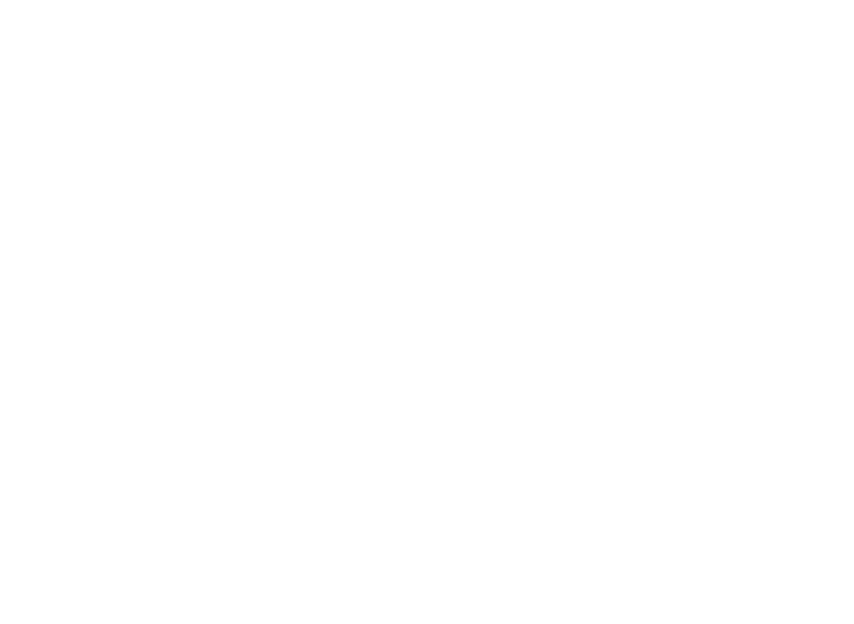
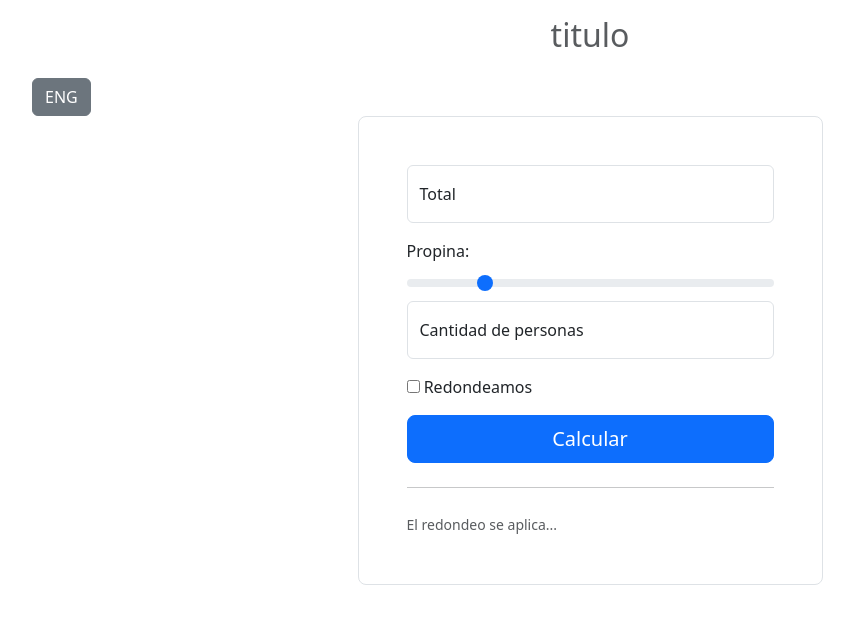
Before and after one commit to leonardo-santucho/coder-java-my-jstools, a plain HTML site: page index.html in a window 1280 px wide. Shown: the whole page, without its empty margins (50-904 px from the left). Drawn offline with nearby package versions, Linux system fonts and the light colour scheme.

Commit message:
add bootstrap

```diff
--- a/index.html
+++ b/index.html
@@ -4,9 +4,86 @@
     <meta charset="UTF-8">
     <meta http-equiv="X-UA-Compatible" content="IE=edge">
     <meta name="viewport" content="width=device-width, initial-scale=1.0">
-    <title>My JavaScript Tools</title>
+    <link href="https://cdn.jsdelivr.net/npm/bootstrap@5.3.0-alpha3/dist/css/bootstrap.min.css" rel="stylesheet" integrity="sha384-KK94CHFLLe+nY2dmCWGMq91rCGa5gtU4mk92HdvYe+M/SXH301p5ILy+dN9+nJOZ" crossorigin="anonymous">
+    <link rel="stylesheet" href="./css/styles.css">
+    <title>My toooooool box</title>
 </head>
-<body>
+<!-- <body class="container" onload="onLoad()"> -->
+
+  <body class="container">
+
+
+    <header>
+        <!-- Titulo -->
+        <div class="col">
+          <div class="row p-3 text-center ">
+            <h1 class="h2 text-body-secondary" id="title">titulo</h1>
+          </div>
+        </div>
+    </header>
+
+
+    <main>
+
+    <button type="button" class="btn btn-secondary" id="buttonLanguage" onclick="change()">ENG</button>
+
+
+		<!-- <select name="listlanguages" onchange="langSelectChange(this)"> -->
+		</select><br />
+
+
+        <div class="col-md-10 mx-auto col-lg-5 calcular">
+
+          <form class="p-4 p-md-5 border rounded-3">
+
+            <!-- Total -->
+            <div class="total form-floating mb-3">
+                <input type="number" class="form-control" id="totalCuenta" placeholder="00.00">
+                <label for="totalCuenta" id="totalCuentaLabel">Total</label>
+            </div>
+
+            <!-- Propina -->
+            <div class="propina">
+                <label for="propinaRango" id="propinaLabel" class="form-label">Propina: <span id="propinaValue"></span></label>
+                <input type="range" class="form-range" min="0" max="100" value="20" step="5" id="propinaRango">
+            </div>
+
+            <!-- Cantidad de personas -->
+            <div class="personas form-floating mb-3">
+                <input type="number" class="form-control" id="cantidadPersonas" placeholder="3">
+                <label for="cantidadPersonas" id="cantidadPersonasLabel">Cantidad de personas</label>
+            </div>
+
+            <!-- Redondeo -->
+            <div class="redondeo checkbox mb-3">
+                <label id="redondeoLabel">
+                    <input type="checkbox" value="check" id="redondeoCheck"> Redondeamos
+                </label>
+            </div>
+
+            <!-- Button  -->
+            <div class="button">
+              <button onclick="calcular()" class="w-100 btn btn-lg btn-primary" type="submit" id="calcularButton">Calcular</button>
+            </div>
+
+            <hr class="my-4">
+            <small class="text-body-secondary" id="descripcionCalcular">El redondeo se aplica...</small>
+          </form>
+        </div>
+    </main>
+
+
+    <footer>
+
+
+    </footer>
+
+    <!-- <script src="https://cdn.jsdelivr.net/npm/bootstrap@5.3.0-alpha3/dist/js/bootstrap.bundle.min.js" integrity="sha384-ENjdO4Dr2bkBIFxQpeoTz1HIcje39Wm4jDKdf19U8gI4ddQ3GYNS7NTKfAdVQSZe" crossorigin="anonymous"></script>
+    <script type="text/javascript" src="./js/multilang.js"></script>
+		 -->
+    <script src="./js/scripts.js"></script>
+
+
 
 </body>
 </html>
```
